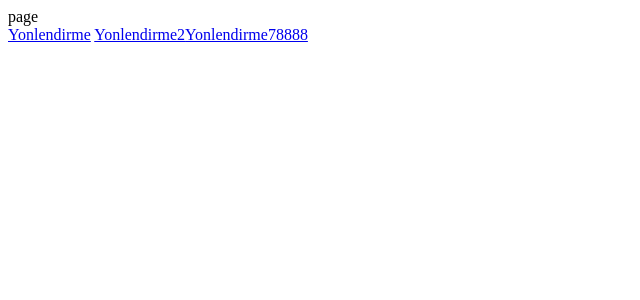
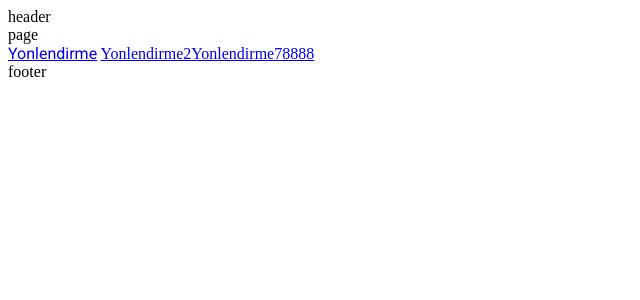
Before and after one commit to Msolmaz4/_deneme, a Next.js app: page / in a window 1280 px wide. Shown: the top 300 px of the page, without its empty margins (0-640 px from the left). Built offline with nearby package versions, Linux system fonts and the light colour scheme.

Commit message:
notfound-layout-headear-footer

```diff
--- a/app/layout.js
+++ b/app/layout.js
@@ -1,9 +1,18 @@
 import React from 'react'
 
-const Layout = ({children}) => {
+
+
+
+
+const Layout = ({ children }) => {
   return (
     <html lang='en'>
-        <body>{children}</body>
+      <body>
+        <header>header</header>
+        {children}
+        <footer>footer</footer>
+      </body>
+
 
     </html>
   )
--- a/app/page.js
+++ b/app/page.js
@@ -1,20 +1,46 @@
 import React from 'react'
-import Link from  'next/link'
+import Link from 'next/link'
+import Image from 'next/image'
+import { Roboto } from 'next/font/google'
+import {cookies} from 'next/headers'
+
+
+
+const roboto = Roboto({
+  weight: '400',
+  subsets: ['latin'],
+  display: 'swap',
+})
+
+
 
 const Page = () => {
+  const newCookies = cookies()
+ // console.log(newCookies.getAll())hepsine ulasmak icin
+// console.log(newCookies.get('cookies').value)birirne ulasmak icin veya deger ulasma
+
   return (
     <>
       <div>page</div>
-     <Link href='/about'>Yonlendirme</Link> {/**strimgesl ifadeler */}
+      <Link className={roboto.className} href='/about'>Yonlendirme</Link> {/**strimgesl ifadeler */}
       <Link href='/about?name=berkant&surname=kaya'>Yonlendirme2</Link>
       {/**obje olarak  */}
       <Link href={{
-      pathname:'/about',
-      query:{
-        name:'berkant',
-        surname:'kkkkk'
+        pathname: '/about',
+        query: {
+          name: 'berkant',
+          surname: 'kkkkk'
         }
       }}>Yonlendirme78888</Link>
+
+
+
+
+
+
+
+
+
     </>
 
   )
```
Also changed, not shown: app/loading.jsx (added, +9 -0 lines), app/not-found.jsx (added, +14 -0 lines), next.config.js (+8 -1 lines). Lines whose indentation alone changed are shown as unchanged.
